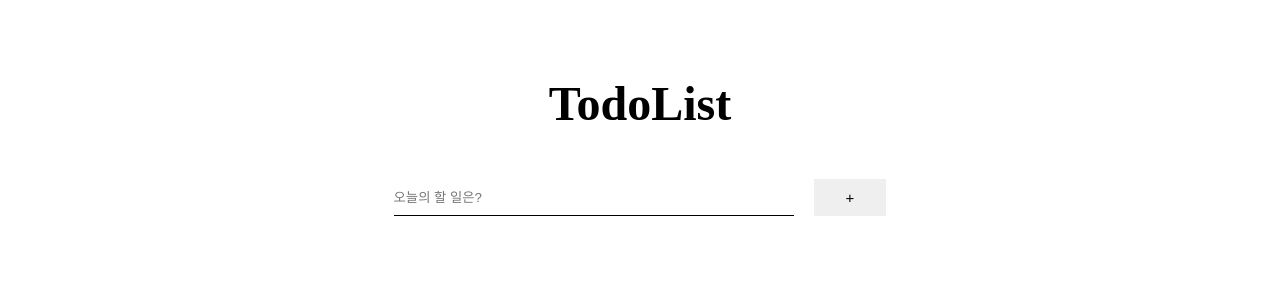
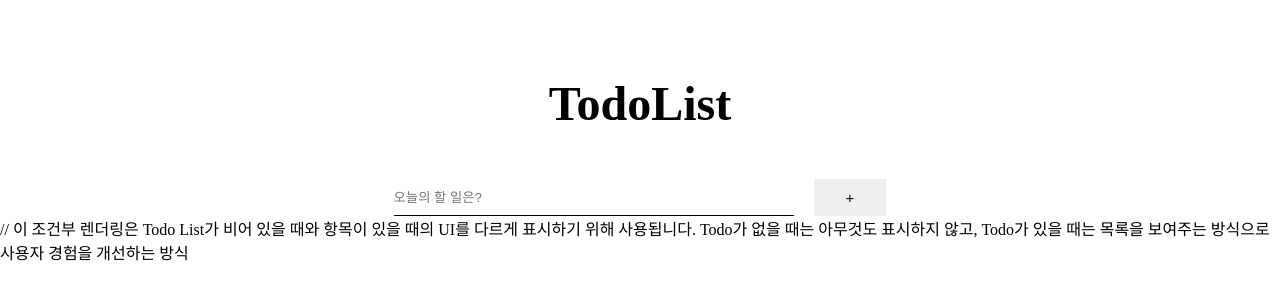
Before and after one commit to JungJihun1012/assignmentTodoList, a React (Vite) app: page / in a window 1280 px wide. Shown: the part 116-416 px from the top of the page. Built offline with nearby package versions, Linux system fonts and the light colour scheme.

Commit message:
Update TodoList.tsx

```diff
--- a/src/components/TodoList.tsx
+++ b/src/components/TodoList.tsx
@@ -63,6 +63,7 @@ const TodoList: React.FC = () => {
                 />
                 <AddBtn onClick={add}>+</AddBtn>
             </TodoContent>
+            // 이 조건부 렌더링은 Todo List가 비어 있을 때와 항목이 있을 때의 UI를 다르게 표시하기 위해 사용됩니다. Todo가 없을 때는 아무것도 표시하지 않고, Todo가 있을 때는 목록을 보여주는 방식으로 사용자 경험을 개선하는 방식
             {todos.length == 0 ? (<></>
             ): (
             <List>
```
